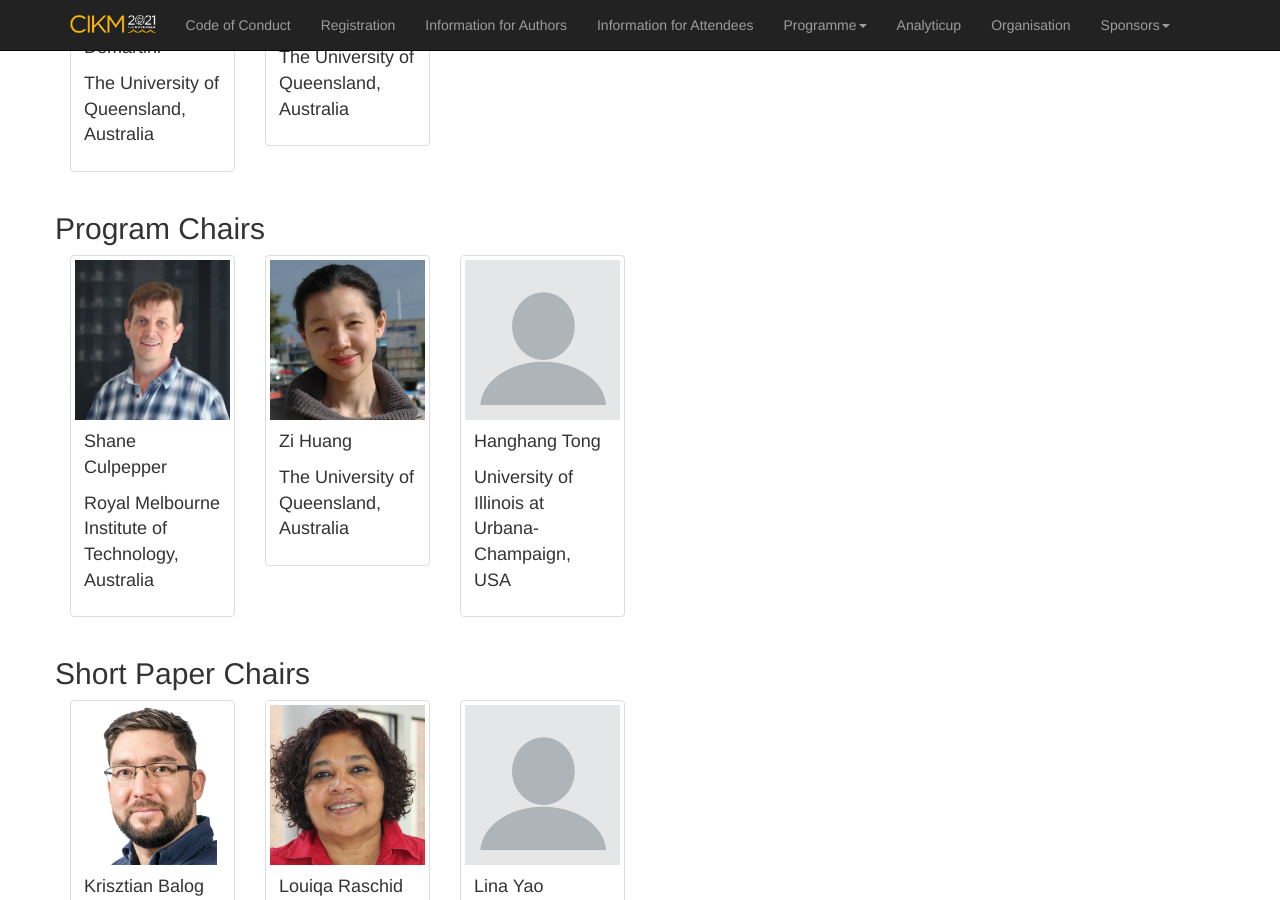
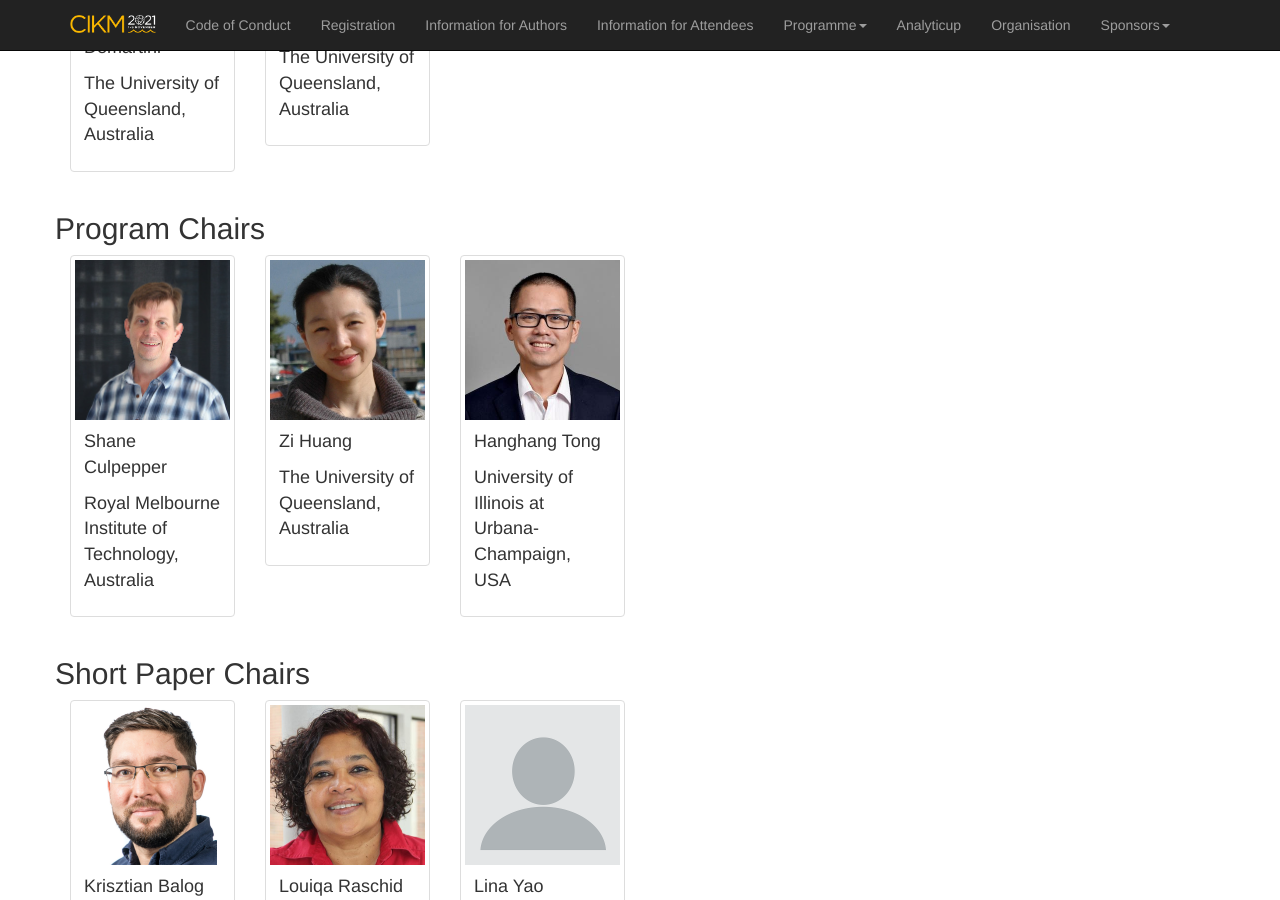
Before and after one commit to ielab/cikm2021-website, a Jekyll site: the page built from committee.md, in a window 1280 px wide and 900 px high, scrolled down 439 px. Built offline with Jekyll 4.4.1, drawn with Linux system fonts in a browser that asks for light colours; comment, search, counter and statistics services are not loaded; our own code applies the rules of GitHub Pages for plain Markdown files; grey boxes are pictures that could not be loaded.

Commit message:
Add image for Hanghang.

```diff
--- a/_data/oc.yml
+++ b/_data/oc.yml
@@ -19,7 +19,7 @@ chairs:
         img: /img/oc/helen.JPG
       - name: Hanghang Tong
         org: University of Illinois at Urbana-Champaign, USA
-        img:
+        img: /img/oc/Hanghang_Tong_2017.jpg
 
   - name: Short Paper Chairs
     members:
```
Also changed, not shown: img/oc/Hanghang_Tong_2017.jpg (added).
